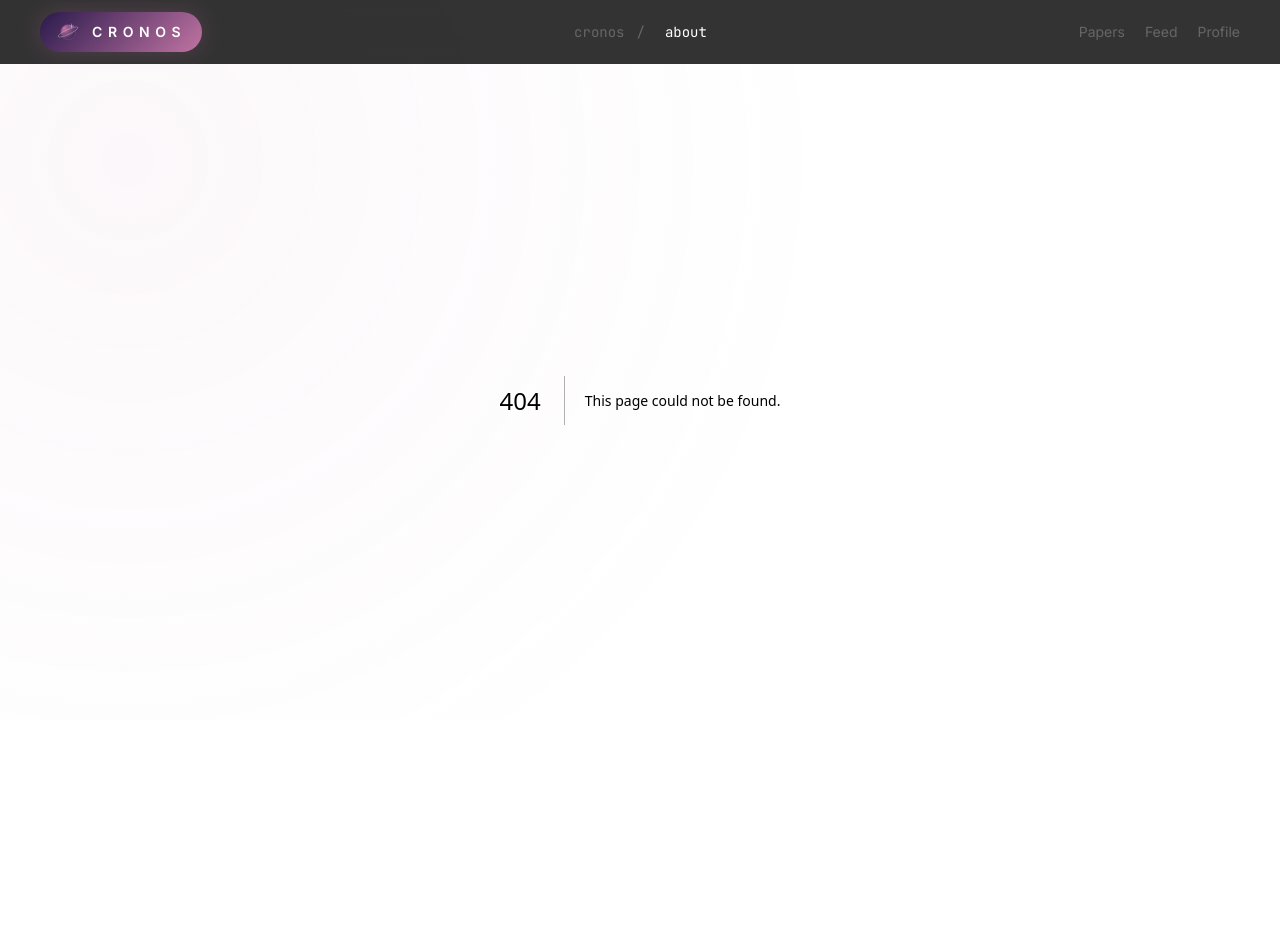
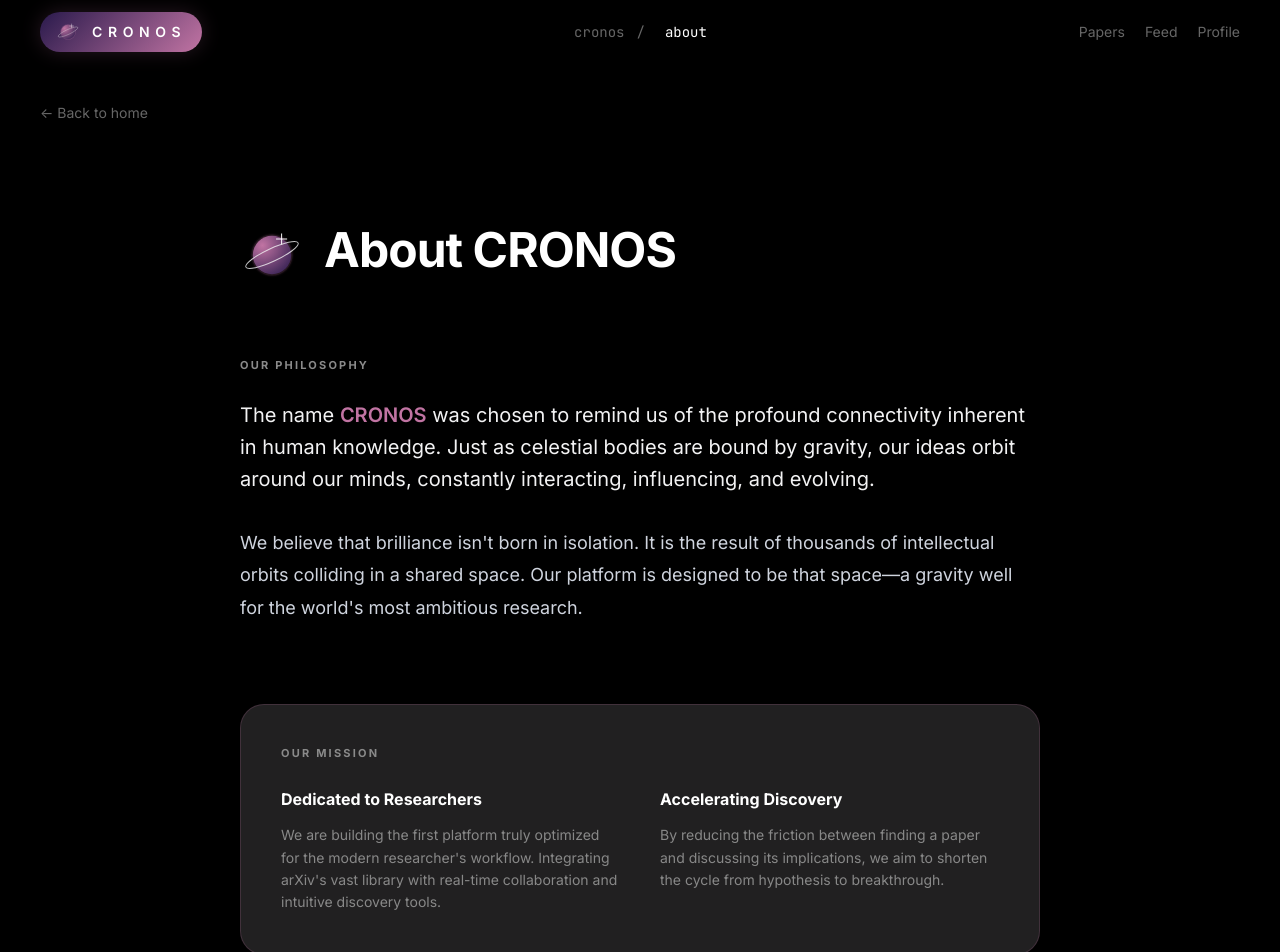
Before and after one commit to workwithprnv-stack/ux-capstone-proj, a Next.js app: page /about in a window 1280 px wide. Before the commit this address had no page. Shown: the top 952 px of the page. Before the commit the page ends 800 px from the top, so only its background shows below. Built offline with nearby package versions, Linux system fonts and the light colour scheme.

Commit message:
feat: add about and contact pages to the application

```diff
--- /dev/null
+++ b/src/app/about/page.tsx
@@ -0,0 +1,65 @@
+'use client';
+
+import React from 'react';
+import Link from 'next/link';
+import CronosLogo from '@/components/CronosLogo';
+
+export default function AboutPage() {
+  return (
+    <div className="page-minimal" id="about-page">
+      <Link href="/" className="nav-link-minimal" style={{ marginBottom: '48px', display: 'inline-block' }}>
+        ← Back to home
+      </Link>
+
+      <div style={{ maxWidth: '800px', margin: '0 auto', paddingTop: '40px' }}>
+        <div style={{ display: 'flex', alignItems: 'center', gap: '20px', marginBottom: '60px' }}>
+          <CronosLogo size={64} />
+          <h1 className="section-title-minimal" style={{ fontSize: '48px', letterSpacing: '-0.02em' }}>About CRONOS</h1>
+        </div>
+
+        <section style={{ marginBottom: '80px' }}>
+          <h2 style={{ fontSize: '11px', color: 'var(--text-tertiary)', textTransform: 'uppercase', letterSpacing: '0.2em', marginBottom: '24px' }}>
+            Our Philosophy
+          </h2>
+          <p style={{ fontSize: '20px', lineHeight: '1.6', color: 'var(--text-primary)', fontWeight: '400', marginBottom: '32px' }}>
+            The name <span style={{ color: 'var(--accent-primary)', fontWeight: '600' }}>CRONOS</span> was chosen to remind us of the profound connectivity inherent in human knowledge.
+            Just as celestial bodies are bound by gravity, our ideas orbit around our minds, constantly interacting, influencing, and evolving.
+          </p>
+          <p style={{ fontSize: '18px', lineHeight: '1.8', color: 'var(--text-secondary)' }}>
+            We believe that brilliance isn't born in isolation. It is the result of thousands of intellectual orbits colliding in a shared space.
+            Our platform is designed to be that space—a gravity well for the world's most ambitious research.
+          </p>
+        </section>
+
+        <section style={{ marginBottom: '80px', padding: '40px', background: 'var(--bg-card)', border: '1px solid var(--border-medium)', borderRadius: '24px' }}>
+          <h2 style={{ fontSize: '11px', color: 'var(--text-tertiary)', textTransform: 'uppercase', letterSpacing: '0.2em', marginBottom: '24px' }}>
+            Our Mission
+          </h2>
+          <div style={{ display: 'grid', gridTemplateColumns: '1fr 1fr', gap: '40px' }}>
+            <div>
+              <h3 style={{ fontSize: '16px', color: '#fff', marginBottom: '12px' }}>Dedicated to Researchers</h3>
+              <p style={{ fontSize: '14px', color: '#888', lineHeight: '1.6' }}>
+                We are building the first platform truly optimized for the modern researcher's workflow.
+                Integrating arXiv's vast library with real-time collaboration and intuitive discovery tools.
+              </p>
+            </div>
+            <div>
+              <h3 style={{ fontSize: '16px', color: '#fff', marginBottom: '12px' }}>Accelerating Discovery</h3>
+              <p style={{ fontSize: '14px', color: '#888', lineHeight: '1.6' }}>
+                By reducing the friction between finding a paper and discussing its implications,
+                we aim to shorten the cycle from hypothesis to breakthrough.
+              </p>
+            </div>
+          </div>
+        </section>
+
+        <section style={{ textAlign: 'center', paddingTop: '40px' }}>
+          <p style={{ color: '#444', fontSize: '14px', marginBottom: '24px' }}>Ready to start your next research journey?</p>
+          <Link href="/papers" className="filter-chip-minimal active" style={{ padding: '12px 32px', fontSize: '15px' }}>
+            Explore the Galaxy of Knowledge
+          </Link>
+        </section>
+      </div>
+    </div>
+  );
+}
```
Also changed, not shown: src/app/contact/page.tsx (added, +120 -0 lines).
